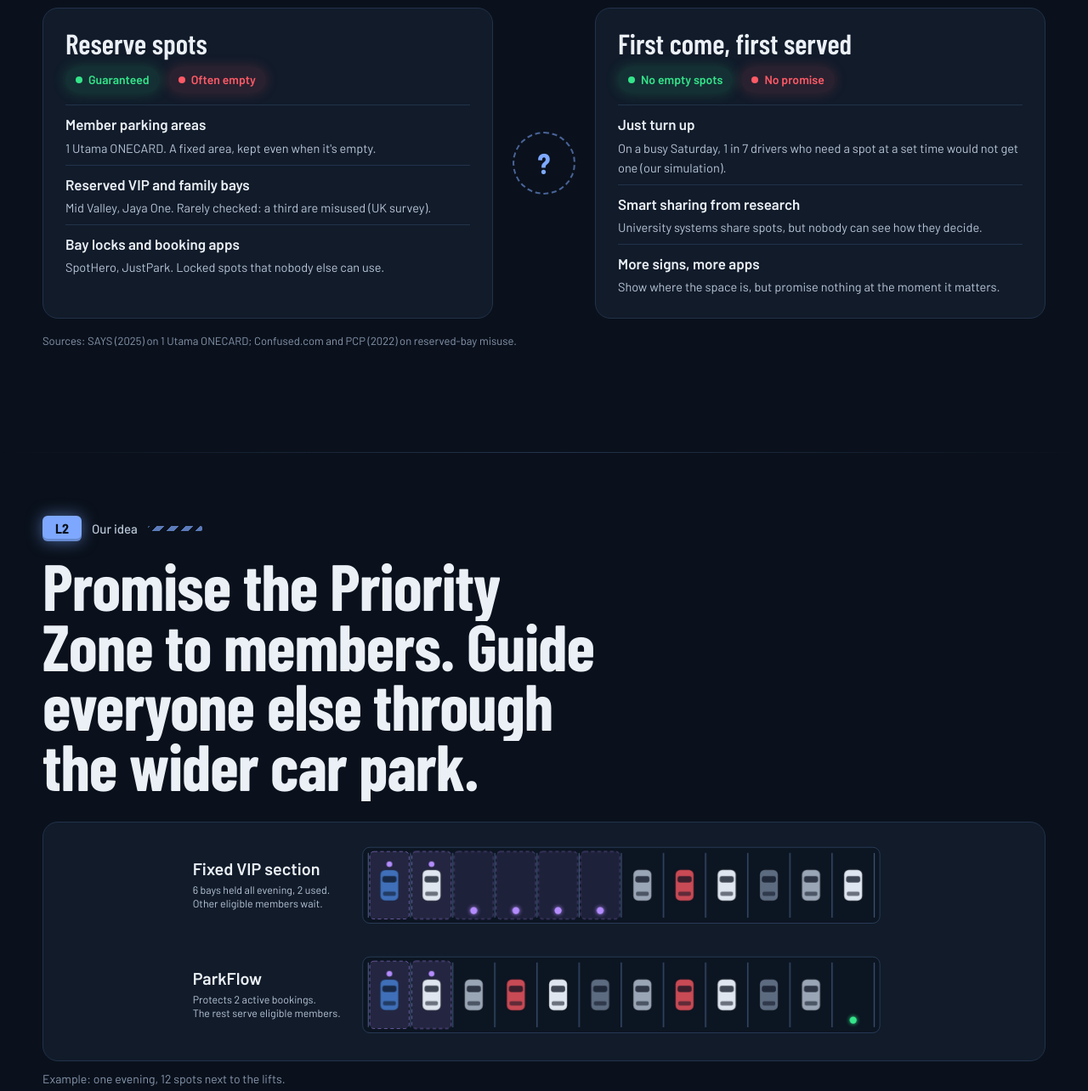
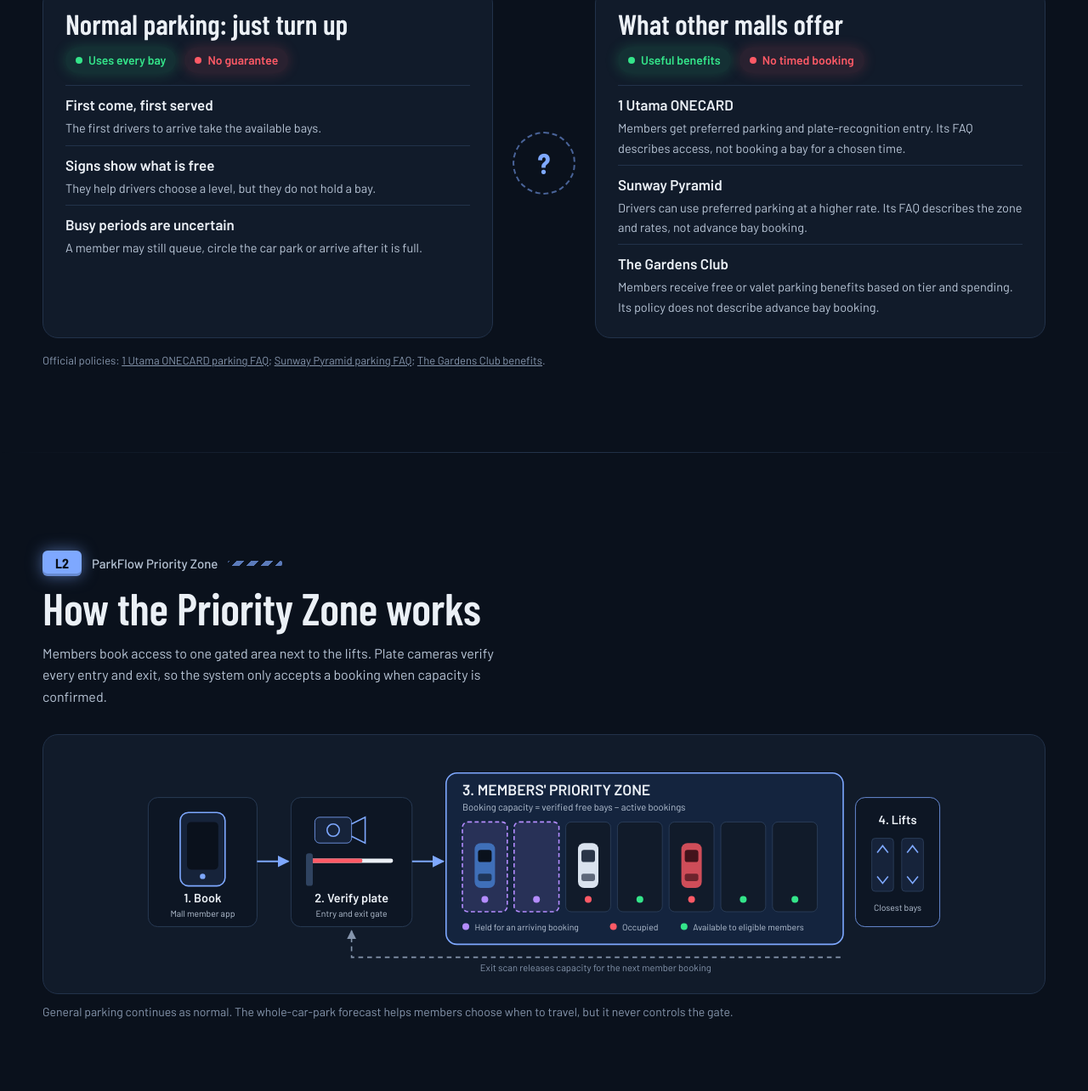
Before and after one commit to shenenleow10521/parkflow, a website: page site-vnext/index.html in a window 1280 px wide. Shown: the part 3469-4753 px from the top of the page at 85% size. Drawn offline with nearby package versions, Linux system fonts and the light colour scheme; animation ran at ten frames a second.

Commit message:
Revise Priority Zone section: update text for clarity, enhance SVG diagram, and remove outdated JavaScript code

```diff
--- a/site-vnext/index.html
+++ b/site-vnext/index.html
@@ -464,6 +464,7 @@ html { scroll-snap-type: y proximity; }
 .mall-goal { margin-top: 18px; }
 .statement-slide .bays-demo { margin-top: clamp(20px, 4vh, 44px); padding: 16px 22px; }
 .bays-demo svg { width: 100%; height: auto; display: block; max-height: 31vh; margin: 0 auto; }
+#priority-zone-svg { max-height: 34vh; }
 .principles-v { display: grid; gap: 0; align-content: start; }
 .principles-v > div { padding: 16px 0; border-top: 1px solid var(--line); display: grid; gap: 6px; }
 .principles-v > p { padding-bottom: 14px; }
@@ -1076,41 +1077,125 @@ html { scroll-snap-type: y proximity; }
 <section class="slide act-problem" id="fixes" data-lvl="L2" data-title="Today's fixes" aria-labelledby="fix-h">
   <div class="wrap">
     <div class="lvl" data-a><b>L2</b>Today's fixes</div>
-    <h2 class="h2 wide" id="fix-h">Today, reserved spots sit empty, or there is no promise at all.</h2>
+    <h2 class="h2 wide" id="fix-h">Most malls ask drivers to turn up and find a bay.</h2>
     <div class="tradeoff gap-top">
       <div class="panel pan" data-a>
-        <h3 class="h3">Reserve spots</h3>
-        <div class="verdict"><span class="chip ok"><i></i>Guaranteed</span><span class="chip bad"><i></i>Often empty</span></div>
+        <h3 class="h3">Normal parking: just turn up</h3>
+        <div class="verdict"><span class="chip ok"><i></i>Uses every bay</span><span class="chip bad"><i></i>No guarantee</span></div>
         <ul>
-          <li><b>Member parking areas</b><span>1 Utama ONECARD. A fixed area, kept even when it's empty.</span></li>
-          <li><b>Reserved VIP and family bays</b><span>Mid Valley, Jaya One. Rarely checked: a third are misused (UK survey).</span></li>
-          <li><b>Bay locks and booking apps</b><span>SpotHero, JustPark. Locked spots that nobody else can use.</span></li>
+          <li><b>First come, first served</b><span>The first drivers to arrive take the available bays.</span></li>
+          <li><b>Signs show what is free</b><span>They help drivers choose a level, but they do not hold a bay.</span></li>
+          <li><b>Busy periods are uncertain</b><span>A member may still queue, circle the car park or arrive after it is full.</span></li>
         </ul>
       </div>
       <div class="fulcrum" aria-hidden="true" data-a><div>?</div></div>
       <div class="panel pan" data-a>
-        <h3 class="h3">First come, first served</h3>
-        <div class="verdict"><span class="chip ok"><i></i>No empty spots</span><span class="chip bad"><i></i>No promise</span></div>
+        <h3 class="h3">What other malls offer</h3>
+        <div class="verdict"><span class="chip ok"><i></i>Useful benefits</span><span class="chip bad"><i></i>No timed booking</span></div>
         <ul>
-          <li><b>Just turn up</b><span>On a busy Saturday, 1 in 7 drivers who need a spot at a set time would not get one (our simulation).</span></li>
-          <li><b>Smart sharing from research</b><span>University systems share spots, but nobody can see how they decide.</span></li>
-          <li><b>More signs, more apps</b><span>Show where the space is, but promise nothing at the moment it matters.</span></li>
+          <li><b>1 Utama ONECARD</b><span>Members get preferred parking and plate-recognition entry. Its FAQ describes access, not booking a bay for a chosen time.</span></li>
+          <li><b>Sunway Pyramid</b><span>Drivers can use preferred parking at a higher rate. Its FAQ describes the zone and rates, not advance bay booking.</span></li>
+          <li><b>The Gardens Club</b><span>Members receive free or valet parking benefits based on tier and spending. Its policy does not describe advance bay booking.</span></li>
         </ul>
       </div>
     </div>
-    <p class="src" data-a>Sources: SAYS (2025) on 1 Utama ONECARD; Confused.com and PCP (2022) on reserved-bay misuse.</p>
+    <p class="src" data-a>Official policies: <a href="https://www.onecard.com.my/Home/FAQ" target="_blank" rel="noopener">1 Utama ONECARD parking FAQ</a>; <a href="https://www.sunwaypyramid.com/faq" target="_blank" rel="noopener">Sunway Pyramid parking FAQ</a>; <a href="https://www.thegardensmall.com.my/thegardensclub" target="_blank" rel="noopener">The Gardens Club benefits</a>.</p>
   </div>
 </section>
 
 <!-- 5 ============================================================ L2 the third way -->
-<section class="slide act-solution statement-slide" id="third" data-lvl="L2" data-title="Our idea" aria-labelledby="third-h">
+<section class="slide act-solution statement-slide" id="third" data-lvl="L2" data-title="Priority Zone" aria-labelledby="third-h">
   <div class="wrap">
-    <div class="lvl" data-a><b>L2</b>Our idea</div>
-    <h2 class="statement" id="third-h">Promise the Priority Zone to members. Guide everyone else through the wider car park.</h2>
+    <div class="lvl" data-a><b>L2</b>ParkFlow Priority Zone</div>
+    <h2 class="h2 wide" id="third-h">How the Priority Zone works</h2>
+    <p class="lede" data-a style="margin-top:14px">Members book access to one gated area next to the lifts. Plate cameras verify every entry and exit, so the system only accepts a booking when capacity is confirmed.</p>
     <div class="panel bays-demo" data-a>
-      <svg id="bays-svg" viewBox="0 0 1000 300" role="img" aria-label="Illustration. Top row, a fixed VIP section holds six bays all evening although only two are used. Bottom row, ParkFlow protects the two active member bookings while the remaining Priority Zone bays stay available to other eligible members."></svg>
-    </div>
-    <p class="fine" data-a style="margin-top:10px">Example: one evening, 12 spots next to the lifts.</p>
+      <svg id="priority-zone-svg" viewBox="0 0 1200 340" role="img" aria-label="ParkFlow system diagram. A member books in the mall app, a plate-recognition gate verifies entry into the members' Priority Zone, bays show booked, occupied and available states beside the lifts, and the exit scan releases capacity for the next booking.">
+        <defs>
+          <marker id="pz-arrow" viewBox="0 0 10 10" refX="9" refY="5" markerWidth="7" markerHeight="7" orient="auto-start-reverse"><path d="M0 0L10 5L0 10z" fill="#7ea8ff"/></marker>
+          <marker id="pz-return" viewBox="0 0 10 10" refX="9" refY="5" markerWidth="7" markerHeight="7" orient="auto-start-reverse"><path d="M0 0L10 5L0 10z" fill="#8696ad"/></marker>
+        </defs>
+
+        <g font-family="Barlow, Segoe UI, sans-serif">
+          <rect x="18" y="72" width="160" height="190" rx="14" fill="#0d1624" stroke="#2f4360"/>
+          <rect x="65" y="94" width="66" height="108" rx="12" fill="#16233a" stroke="#7ea8ff" stroke-width="2"/>
+          <rect x="75" y="108" width="46" height="70" rx="6" fill="#0a111c"/>
+          <circle cx="98" cy="188" r="4" fill="#7ea8ff"/>
+          <text x="98" y="226" text-anchor="middle" fill="#ebf0f6" font-size="18" font-weight="600">1. Book</text>
+          <text x="98" y="247" text-anchor="middle" fill="#b8c5d6" font-size="13">Mall member app</text>
+
+          <path d="M178 166H224" stroke="#7ea8ff" stroke-width="2.5" marker-end="url(#pz-arrow)"/>
+
+          <rect x="228" y="72" width="178" height="190" rx="14" fill="#0d1624" stroke="#2f4360"/>
+          <rect x="263" y="101" width="54" height="38" rx="7" fill="#16233a" stroke="#7ea8ff"/>
+          <circle cx="290" cy="120" r="9" fill="none" stroke="#7ea8ff" stroke-width="2"/>
+          <path d="M317 111l20-10v38l-20-10" fill="none" stroke="#7ea8ff" stroke-width="2"/>
+          <path d="M255 165H375" stroke="#ebf0f6" stroke-width="6" stroke-linecap="round"/>
+          <path d="M255 165H330" stroke="#ff5a66" stroke-width="6" stroke-linecap="round"/>
+          <rect x="250" y="154" width="10" height="48" rx="4" fill="#2f4360"/>
+          <text x="317" y="226" text-anchor="middle" fill="#ebf0f6" font-size="18" font-weight="600">2. Verify plate</text>
+          <text x="317" y="247" text-anchor="middle" fill="#b8c5d6" font-size="13">Entry and exit gate</text>
+
+          <path d="M406 166H452" stroke="#7ea8ff" stroke-width="2.5" marker-end="url(#pz-arrow)"/>
+
+          <rect x="456" y="36" width="584" height="252" rx="16" fill="rgba(47,111,224,.11)" stroke="#7ea8ff" stroke-width="2"/>
+          <text x="480" y="69" fill="#ebf0f6" font-size="22" font-weight="700">3. MEMBERS' PRIORITY ZONE</text>
+          <text x="480" y="91" fill="#b8c5d6" font-size="14">Booking capacity = verified free bays − active bookings</text>
+
+          <g transform="translate(480 108)">
+            <g>
+              <rect width="66" height="132" rx="8" fill="rgba(180,140,255,.13)" stroke="#b48cff" stroke-width="2" stroke-dasharray="6 4"/>
+              <rect x="18" y="31" width="30" height="66" rx="9" fill="#3f6fb8"/><rect x="23" y="41" width="20" height="18" rx="4" fill="#0a111c"/><rect x="23" y="76" width="20" height="11" rx="3" fill="#0a111c" opacity=".6"/>
+              <circle cx="33" cy="114" r="5" fill="#b48cff"/>
+            </g>
+            <g transform="translate(76)">
+              <rect width="66" height="132" rx="8" fill="rgba(180,140,255,.13)" stroke="#b48cff" stroke-width="2" stroke-dasharray="6 4"/>
+              <circle cx="33" cy="114" r="5" fill="#b48cff"/>
+            </g>
+            <g transform="translate(152)">
+              <rect width="66" height="132" rx="8" fill="#111b2a" stroke="#2f4360"/>
+              <rect x="18" y="31" width="30" height="66" rx="9" fill="#d9e2ee"/><rect x="23" y="41" width="20" height="18" rx="4" fill="#293548"/><rect x="23" y="76" width="20" height="11" rx="3" fill="#293548" opacity=".7"/>
+              <circle cx="33" cy="114" r="5" fill="#ff5a66"/>
+            </g>
+            <g transform="translate(228)">
+              <rect width="66" height="132" rx="8" fill="#111b2a" stroke="#2f4360"/>
+              <circle cx="33" cy="114" r="5" fill="#34e58a"/>
+            </g>
+            <g transform="translate(304)">
+              <rect width="66" height="132" rx="8" fill="#111b2a" stroke="#2f4360"/>
+              <rect x="18" y="31" width="30" height="66" rx="9" fill="#cf4d59"/><rect x="23" y="41" width="20" height="18" rx="4" fill="#43131b"/><rect x="23" y="76" width="20" height="11" rx="3" fill="#43131b" opacity=".7"/>
+              <circle cx="33" cy="114" r="5" fill="#ff5a66"/>
+            </g>
+            <g transform="translate(380)">
+              <rect width="66" height="132" rx="8" fill="#111b2a" stroke="#2f4360"/>
+              <circle cx="33" cy="114" r="5" fill="#34e58a"/>
+            </g>
+            <g transform="translate(456)">
+              <rect width="66" height="132" rx="8" fill="#111b2a" stroke="#2f4360"/>
+              <circle cx="33" cy="114" r="5" fill="#34e58a"/>
+            </g>
+          </g>
+
+          <g transform="translate(480 262)" font-size="13">
+            <circle cx="5" cy="0" r="5" fill="#b48cff"/><text x="18" y="5" fill="#b8c5d6">Held for an arriving booking</text>
+            <circle cx="222" cy="0" r="5" fill="#ff5a66"/><text x="235" y="5" fill="#b8c5d6">Occupied</text>
+            <circle cx="326" cy="0" r="5" fill="#34e58a"/><text x="339" y="5" fill="#b8c5d6">Available to eligible members</text>
+          </g>
+
+          <rect x="1058" y="72" width="124" height="190" rx="14" fill="#0d1624" stroke="#7ea8ff"/>
+          <text x="1120" y="111" text-anchor="middle" fill="#ebf0f6" font-size="18" font-weight="600">4. Lifts</text>
+          <rect x="1082" y="132" width="32" height="78" rx="5" fill="#16233a" stroke="#2f4360"/>
+          <rect x="1126" y="132" width="32" height="78" rx="5" fill="#16233a" stroke="#2f4360"/>
+          <path d="M1090 153l8-10 8 10M1090 188l8 10 8-10" fill="none" stroke="#7ea8ff" stroke-width="2"/>
+          <path d="M1134 153l8-10 8 10M1134 188l8 10 8-10" fill="none" stroke="#7ea8ff" stroke-width="2"/>
+          <text x="1120" y="239" text-anchor="middle" fill="#b8c5d6" font-size="13">Closest bays</text>
+
+          <path d="M1036 307H317V268" fill="none" stroke="#8696ad" stroke-width="2" stroke-dasharray="7 6" marker-end="url(#pz-return)"/>
+          <text x="676" y="327" text-anchor="middle" fill="#8696ad" font-size="14">Exit scan releases capacity for the next member booking</text>
+        </g>
+      </svg>
+    </div>
+    <p class="fine" data-a style="margin-top:10px">General parking continues as normal. The whole-car-park forecast helps members choose when to travel, but it never controls the gate.</p>
   </div>
 </section>
 
@@ -2305,43 +2390,6 @@ html { scroll-snap-type: y proximity; }
     };
   }
 
-  // the third way: a 12-bay stretch, VIP section against ParkFlow
-  (function () {
-    var s = $('#bays-svg'); if (!s) return;
-    var X = 250, BWD = 60, k = 0;
-    function car(g, cx, cy, col, held) {
-      var c = el('g', { 'class': 'bcar', style: '--k:' + (k++) }, g);
-      el('rect', { x: cx - 13, y: cy - 22, width: 26, height: 44, rx: 7, fill: col, stroke: 'rgba(0,0,0,.35)' }, c);
-      el('rect', { x: cx - 10, y: cy - 13, width: 20, height: 9, rx: 3, fill: '#0b1220', 'fill-opacity': '.75' }, c);
-      el('rect', { x: cx - 9, y: cy + 9, width: 18, height: 6, rx: 2, fill: '#0b1220', 'fill-opacity': '.55' }, c);
-      if (held) el('circle', { cx: cx, cy: cy - 30, r: 4, fill: C.held }, c);
-    }
-    function row(y, title, sub1, sub2, plan) {
-      var g = el('g', null, s);
-      el('text', { x: 0, y: y + 36, fill: C.chalk, 'font-size': 24, 'font-weight': 600, 'font-family': 'Barlow, sans-serif' }, g, title);
-      el('text', { x: 0, y: y + 62, fill: C.chalk2, 'font-size': 15, 'font-family': 'Barlow, sans-serif' }, g, sub1);
-      el('text', { x: 0, y: y + 82, fill: C.chalk2, 'font-size': 15, 'font-family': 'Barlow, sans-serif' }, g, sub2);
-      el('rect', { x: X - 8, y: y - 4, width: 12 * BWD + 16, height: 108, rx: 10, fill: '#0c1522', stroke: C.line2 }, g);
-      plan.forEach(function (b, i) {
-        var x = X + i * BWD, cx = x + BWD / 2, cy = y + 50;
-        if (b.held) el('rect', { x: x + 2, y: y + 2, width: BWD - 4, height: 96, rx: 6, fill: 'rgba(180,140,255,.14)', stroke: C.held, 'stroke-opacity': '.6', 'stroke-dasharray': '5 4', 'class': b.car ? null : 'held-empty' }, g);
-        el('line', { x1: x, x2: x, y1: y + 4, y2: y + 96, stroke: '#3b5170', 'stroke-width': 1.6 }, g);
-        if (b.car) car(g, cx, cy, b.col, b.held);
-        else el('circle', { cx: cx, cy: cy + 36, r: 5, fill: b.held ? C.held : C.go, filter: 'url(#bglow)' }, g);
-      });
-      el('line', { x1: X + 12 * BWD, x2: X + 12 * BWD, y1: y + 4, y2: y + 96, stroke: '#3b5170', 'stroke-width': 1.6 }, g);
-    }
-    var defs = el('defs', null, s), f = el('filter', { id: 'bglow', x: '-200%', y: '-200%', width: '500%', height: '500%' }, defs);
-    el('feGaussianBlur', { stdDeviation: 3, result: 'b' }, f); var mg = el('feMerge', null, f); el('feMergeNode', { in: 'b' }, mg); el('feMergeNode', { in: 'SourceGraphic' }, mg);
-    var W = '#dfe6ef', G = '#9aa6b6', R = '#c84a55', B = '#3f6fb8', D = '#5d6b80';
-    row(20, 'Fixed VIP section', '6 bays held all evening, 2 used.', 'Other eligible members wait.', [
-      { held: 1, car: 1, col: B }, { held: 1, car: 1, col: W }, { held: 1 }, { held: 1 }, { held: 1 }, { held: 1 },
-      { car: 1, col: G }, { car: 1, col: R }, { car: 1, col: W }, { car: 1, col: D }, { car: 1, col: G }, { car: 1, col: W }]);
-    row(176, 'ParkFlow', 'Protects 2 active bookings.', 'The rest serve eligible members.', [
-      { held: 1, car: 1, col: B }, { held: 1, car: 1, col: W }, { car: 1, col: G }, { car: 1, col: R }, { car: 1, col: W }, { car: 1, col: D },
-      { car: 1, col: G }, { car: 1, col: R }, { car: 1, col: W }, { car: 1, col: D }, { car: 1, col: G }, {}]);
-  })();
-
   // 1,000 simulated Saturdays, one dot each
   var days = (function () {
     var cv = $('#days'); if (!cv) return null;
```
